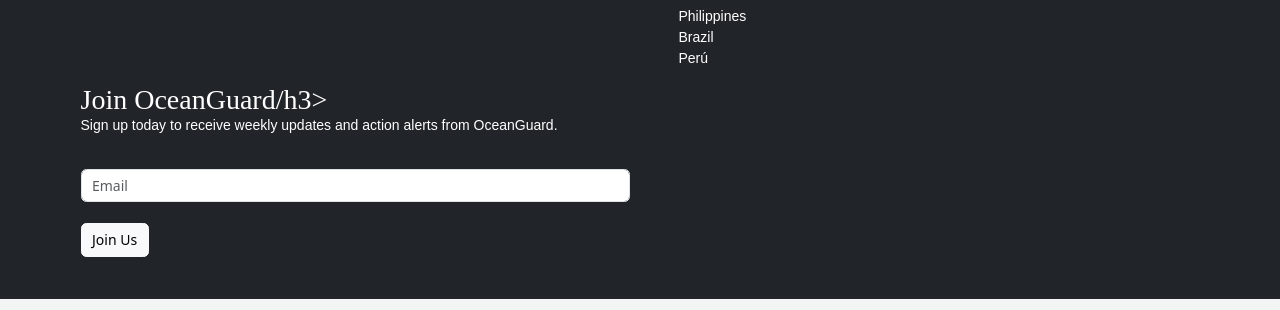
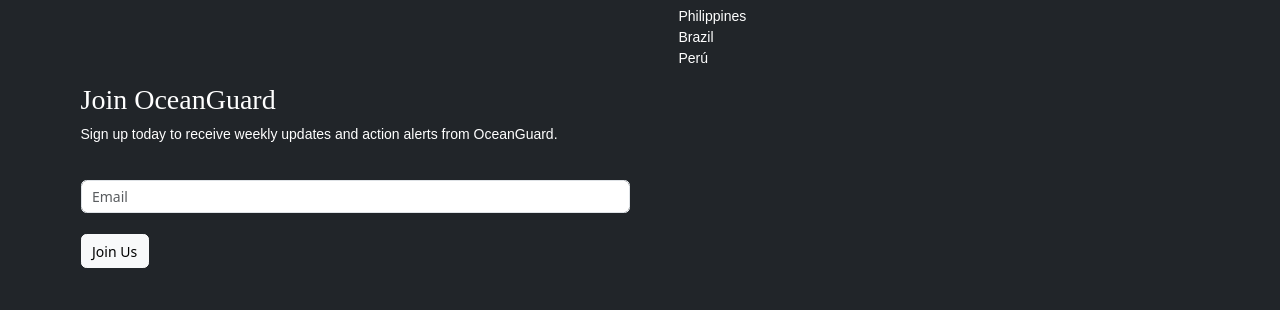
Before and after one commit to CatalinaOliva/PF-Oliva, a website: page pages/take-action.html in a window 1280 px wide. Shown: the part 2245-2555 px from the top of the page. Drawn offline with nearby package versions, Linux system fonts and the light colour scheme.

Commit message:
Arreglo Footer en Take Action

```diff
--- a/pages/take-action.html
+++ b/pages/take-action.html
@@ -199,7 +199,7 @@
             <div class="row">
                 <div class="col-md-6 col-sm-12 d-flex flex-column justify-content-start margin">
                     <div>
-                        <h3 class="text-white titleFooter">Join OceanGuard/h3>
+                        <h3 class="text-white titleFooter">Join OceanGuard</h3>
                         <p class="text-white textFooter">Sign up today to receive weekly updates and action alerts
                             from OceanGuard.</p>
                     </div>
```
